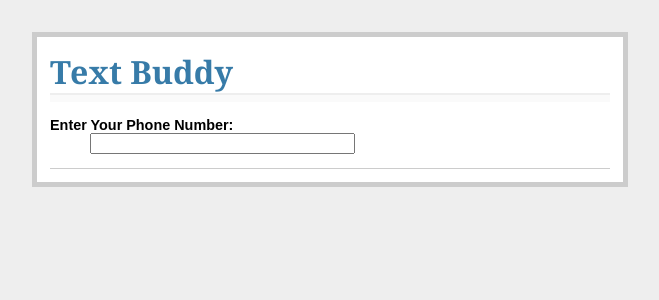
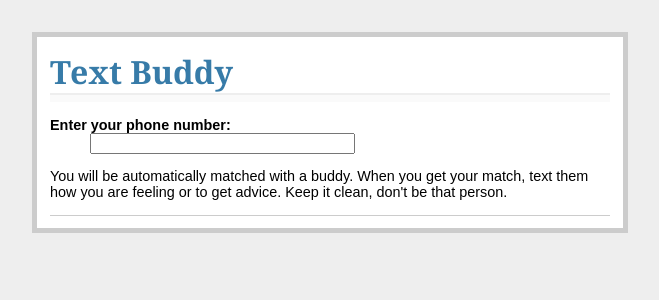
Before and after one commit to andyhull/janApp, a Flask app: page / in a window 1280 px wide. Shown: the top 300 px of the page, without its empty margins (310-969 px from the left). Run offline with Flask 2, Linux system fonts and the light colour scheme; data that the repository does not hold is empty.

Commit message:
adding some basic text

```diff
--- a/smsbuddy/app.py
+++ b/smsbuddy/app.py
@@ -48,7 +48,7 @@ def add_entry():
             # Add the number to the buddy list
             db_session.query(Numbers).filter(Numbers.phone==newBud.phone).update({Numbers.buddy: newPhone})
             db_session.commit()
-            body = "Thanks for signing up! You've been matched with a buddy. Start sharing!"
+            body = "Thanks for signing up! You've been matched with a buddy. You can text this number to start sharing!"
             send_sms(newPhone, body)
             send_sms(newBud.phone, body)
             return redirect(url_for('index'))
@@ -77,7 +77,7 @@ def add_entry_text(newNumber):
         # Add the number to the buddy list
         db_session.query(Numbers).filter(Numbers.phone==newBud.phone).update({Numbers.buddy: newPhone})
         db_session.commit()
-        body = "Thanks for signing up! You've been matched with a buddy. Start sharing!"
+        body = "Thanks for signing up! You've been matched with a buddy. You can text 415.697.3084 to start sharing!"
         send_sms(newPhone, body)
         send_sms(newBud.phone, body)
     else:
--- a/smsbuddy/templates/show_entries.html
+++ b/smsbuddy/templates/show_entries.html
@@ -2,9 +2,10 @@
 {% block body %}
   <form action="{{ url_for('add_entry') }}" method=post class=add-entry>
     <dl>
-      <dt>Enter Your Phone Number:
+      <dt>Enter your phone number:
       <dd><input type=text size=30 name=phone>
     </dl>
+    <p>You will be automatically matched with a buddy. When you get your match, text them how you are feeling or to get advice. Keep it clean, don't be that person. </p>
   </form>
   <ul class=entries>
   {% for entry in entries %}
```
